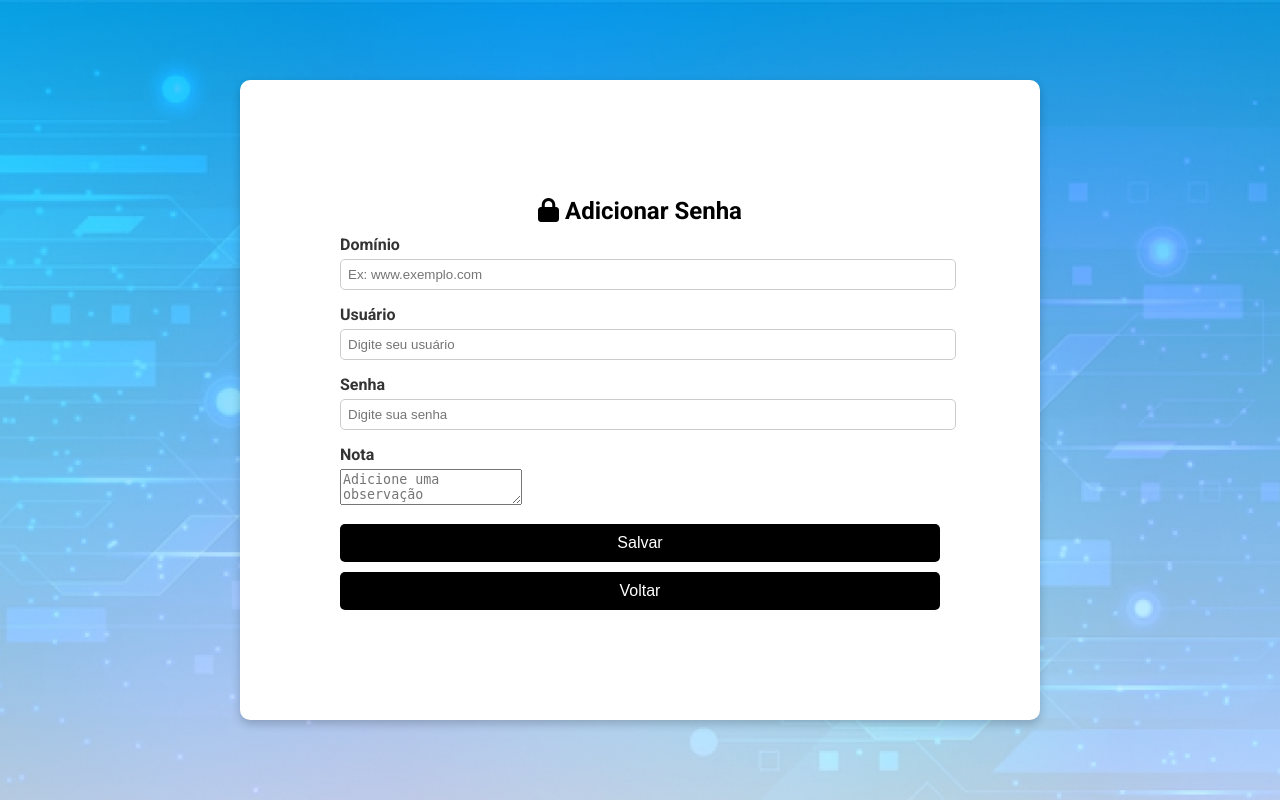
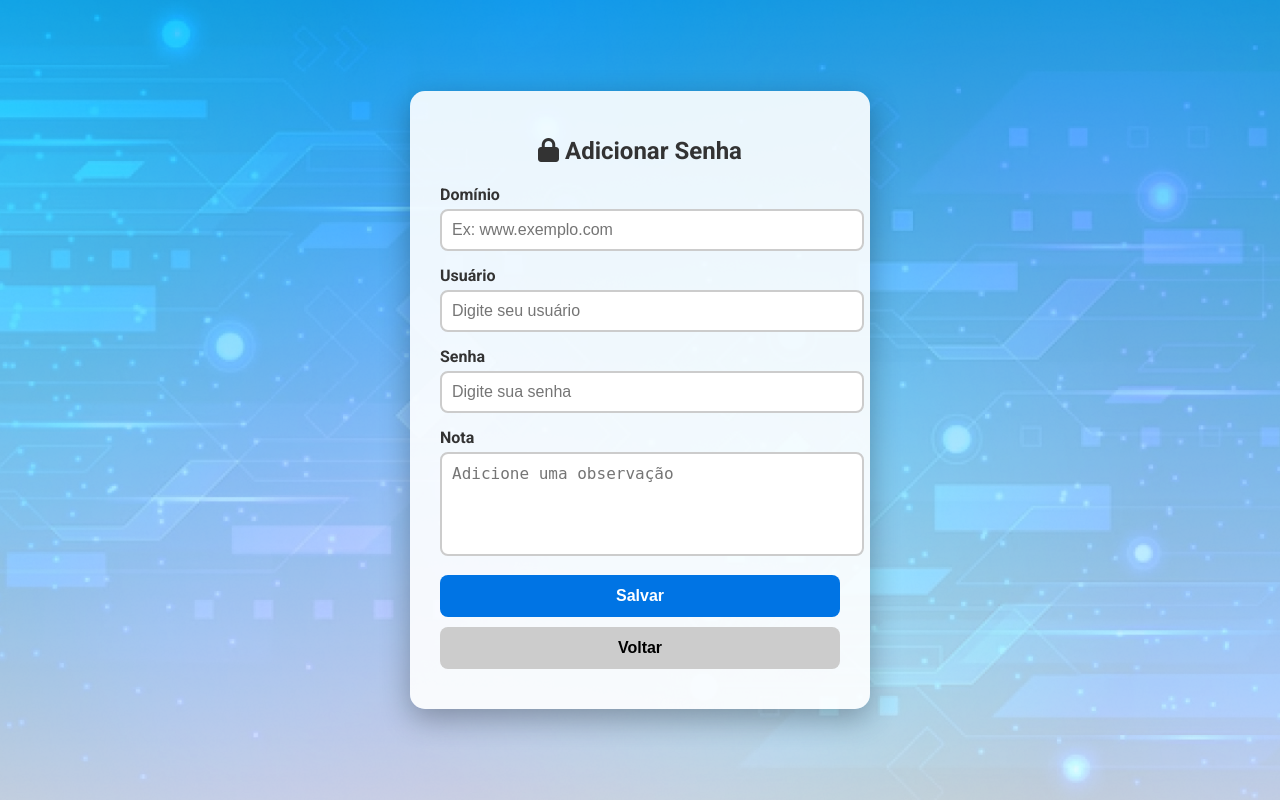
Before and after one commit to ismarsi-matheus/cyber-segurity-lock, a PHP site: page /adicionar_senha.php in a window 1280 px wide. Run offline with PHP 8.4, Linux system fonts and the light colour scheme; some libraries are stand-ins or nearby versions.

Commit message:
Update adicionar_senha.css

```diff
--- a/Cyber_Security_Lock/assets/css/adicionar_senha.css
+++ b/Cyber_Security_Lock/assets/css/adicionar_senha.css
@@ -2,35 +2,29 @@
 
 body {
     font-family: 'Roboto', sans-serif;
-    background: url(../img/introducao.png);
-    background-size: cover;
+    background: url(../img/introducao.png) no-repeat center center/cover;
     display: flex;
     justify-content: center;
     align-items: center;
     min-height: 100vh;
-    text-align: center;
     margin: 0;
-    position: relative;
 }
 
 .container {
-    position: relative;
     width: 100%;
-    max-width: 600px;
-    background: white;
-    padding: 100px;
-    border-radius: 10px;
-    box-shadow: 0 4px 10px rgba(0, 0, 0, 0.2);
+    max-width: 400px;
+    background: rgba(255, 255, 255, 0.9);
+    padding: 30px;
+    border-radius: 15px;
+    box-shadow: 0 10px 30px rgba(0, 0, 0, 0.3);
+    text-align: center;
 }
-
-
-
-
 
 h1 {
     font-size: 24px;
     font-weight: bold;
-    margin-bottom: 10px;
+    color: #333;
+    margin-bottom: 20px;
 }
 
 .input-group {
@@ -45,34 +39,53 @@ h1 {
     margin-bottom: 5px;
 }
 
-.input-group input {
+.input-group input,
+.input-group textarea {
     width: 100%;
-    padding: 7px;
-    border: 1px solid #ccc;
-    border-radius: 5px;
+    padding: 10px;
+    border: 2px solid #ccc;
+    border-radius: 8px;
+    font-size: 16px;
+    transition: border 0.3s;
+}
+
+.input-group input:focus,
+.input-group textarea:focus {
+    border-color: #0074E4;
     outline: none;
+}
+
+textarea {
+    resize: none;
+    height: 80px;
 }
 
 .btn {
     width: 100%;
-    padding: 10px;
+    padding: 12px;
     border: none;
-    border-radius: 5px;
+    border-radius: 8px;
     font-size: 16px;
     cursor: pointer;
+    font-weight: bold;
+    transition: all 0.3s;
+    display: inline-block;
+    text-align: center;
+    text-decoration: none;
 }
 
 .btn-primary {
-    background: black;
+    background: #0074E4;
     color: white;
     margin-bottom: 10px;
 }
 
-.btn-secondary {
+.btn_voltar {
     background: #ccc;
     color: black;
 }
 
 .btn:hover {
-    opacity: 0.8;
+    transform: scale(1.05);
+    opacity: 0.9;
 }
```
